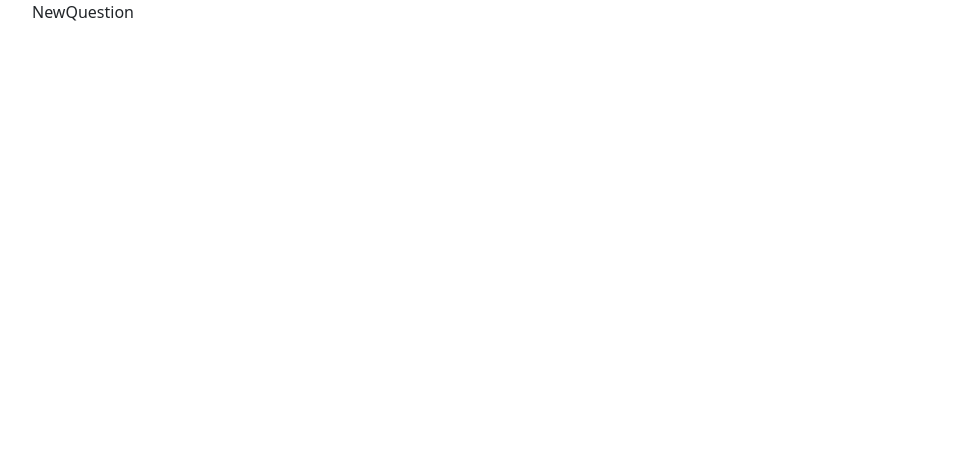
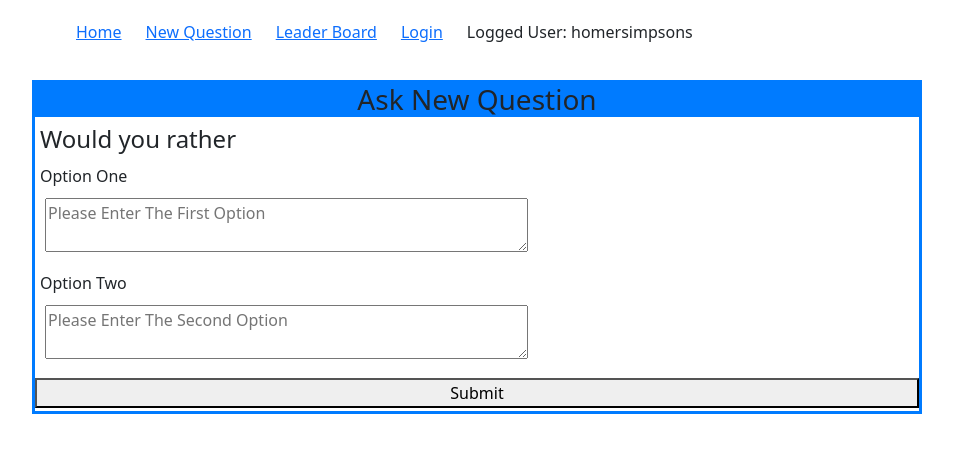
Before and after one commit to Mostafa-AbdelRaheem/Would-You-Rather-App-, a React (Create React App) app: page /newquestion in a window 1280 px wide. Shown: the top 452 px of the page, without its empty margins (163-1116 px from the left). Built offline with nearby package versions, Linux system fonts and the light colour scheme.

Commit message:
add question without votes

```diff
--- a/src/actions/questions.js
+++ b/src/actions/questions.js
@@ -1,5 +1,35 @@
+import { saveQuestion } from "../utils/api"
+import authedUser from './../reducers/authedUser';
+
+
 export const RECEIVED_QUESTIONS = "RECEIVED_QUESTIONS"
 export const ANSWERED_QUESTIONS = "ANSWERED_QUESTIONS"
+export const ADD_QUESTION ="ADD_QUESTION"
+
+
+function addQuestion(question){
+    return{
+        type:ADD_QUESTION,
+        question
+    }
+}
+
+
+export function handleAddQuestion(question){
+    return (dispatch,getstate)=>{
+        // const {authedUser} = getstate()
+
+        // const {optionOneText, optionTwoText} =questionLocalState
+        // const question = {optionOneText, optionTwoText,auther:authedUser}
+        console.log("handleQuestion",question)
+
+        return saveQuestion(
+            question
+        )
+        .then((question)=>dispatch(addQuestion(question)))
+
+    }
+}
 
 export function receivedQuestions(questions){
     return{
--- a/src/components/newQuestion.js
+++ b/src/components/newQuestion.js
@@ -1,10 +1,108 @@
 import React, { Component } from 'react';
+import NavBar from './navBar';
+import { connect } from 'react-redux';
+import { handleAddQuestion } from '../actions/questions';
+import authedUser from './../reducers/authedUser';
 
 
 class NewQuestion extends React.Component {
+
+    state={
+        optionOneText:'',
+        optionTwoText:'',
+        author:''
+
+    }
+
+    handleOptionOne = (e) =>{
+        const optionOneText = e.target.value
+
+        this.setState(()=>({
+            optionOneText
+        }))
+    }
+
+
+    handleOptionTwo= (e) =>{
+        const optionTwoText = e.target.value
+
+        this.setState(()=>({
+            optionTwoText,
+            author:this.props.authedUser
+        }))
+    }
+
+    handleSubmit = (e)=>{
+        e.preventDefault()
+
+        const{optionOneText,optionTwoText} =this.state
+        const {dispatch} = this.props
+
+        dispatch(handleAddQuestion(this.state))
+
+        this.setState(()=>({
+            optionOneText:'',
+            optionTwoText:'',
+        }))
+
+        // console.log("this.props.authedUser",this.props.authedUser)
+        // authedUser
+
+
+        console.log("optionOneText",optionOneText)
+        console.log("optionTwoText",optionTwoText)
+        // console.log("this.props",this.props)
+
+        // todo:add to store
+
+    }
+
+
     render() {
-        return <div>NewQuestion</div>;
+
+        return (
+        <div >
+            <NavBar/>
+            <div className="newQuestionContainer">
+                <h3 className="center">Ask New Question</h3>
+                <h4 className="center">Would you rather</h4>
+                <form className="newQesution" onSubmit={this.handleSubmit}>
+                    <div className="optionOne">
+                    <p>Option One</p>
+                    <textarea
+                    className="textArea"
+                    cols="50"
+                    placeholder="Please Enter The First Option"
+                    value={this.state.optionOneText}
+                    onChange={this.handleOptionOne}
+                    />
+                    </div>
+                    <div className="optionTwo">
+                    <p>Option Two</p>
+                    <textarea
+                    className="textArea"
+                    cols="50"
+                    placeholder="Please Enter The Second Option"
+                    value={this.state.optionTwoText}
+                    onChange={this.handleOptionTwo}
+                    />
+                    </div>
+                <button className="newQuestionBtn" type="submit">Submit</button>
+                </form>
+
+            </div>
+        </div>);
     }
 }
 
-export default NewQuestion;
+function mapStateToProps({authedUser,users,questions}){
+
+    return{
+        authedUser,
+        users,
+        questions,
+    }
+    }
+
+
+export default connect(mapStateToProps)(NewQuestion);
--- a/src/components/questionContainer.js
+++ b/src/components/questionContainer.js
@@ -22,8 +22,8 @@ class QuestionContainer extends React.Component {
 
         return (
             <div className='question'>
+                <button type="button" className="btn btn-primary" onClick={this.handleUnanswered}>UnAnswered Questions</button>
                 <button type="button" className="btn btn-primary m-1" onClick = {this.handleAnswered} >Answered Questions</button>
-                <button type="button" className="btn btn-primary" onClick={this.handleUnanswered}>UnAnswered Questions</button>
                 {this.state.displayedAnswers.length ===0 && <ul>{this.props.unansweredQuestions.map((question)=>(<li key={question.id}><Question question={question}/></li>))}</ul>}
                 <ul>{this.state.displayedAnswers.map((question)=>(<li key={question.id}><Question question={question}/></li>))}</ul>
             </div>
--- a/src/index.css
+++ b/src/index.css
@@ -261,3 +261,38 @@ code {
 }
 
 /* LeaderBoard End */
+/* Start newQuestionContainer */
+.newQuestionContainer {
+  display: flex;
+  flex-direction: column;
+  border-style: solid;
+  border-color: var(--main-color);
+}
+
+.newQuestionContainer h3 {
+  background-color: var(--main-color);
+  width: 100%;
+  text-align: center;
+}
+
+.newQuestionContainer h4 {
+  padding-left: 5px;
+}
+
+.newQuestionContainer .newQesution {
+  display: flex;
+  flex-direction: column;
+  justify-content: space-evenly;
+  height: 250px;
+}
+
+.newQuestionContainer p {
+  padding-left: 5px;
+  margin: 0;
+}
+
+.newQuestionContainer .textArea {
+  margin: 10px;
+}
+
+/* End newQuestionContainer */
--- a/src/reducers/questions.js
+++ b/src/reducers/questions.js
@@ -1,4 +1,5 @@
-import { RECEIVED_QUESTIONS } from './../actions/questions';
+import { act } from 'react-dom/test-utils';
+import { RECEIVED_QUESTIONS,ADD_QUESTION } from './../actions/questions';
 
 export default function questions (state = {}, action) {
   switch(action.type) {
@@ -7,6 +8,13 @@ export default function questions (state = {}, action) {
         ...state,
         ...action.questions
       }
+    case ADD_QUESTION:
+        const {question} = action
+
+        return{
+          ...state,
+          [action.question.id]:action.question,
+        }
     default :
       return state
   }
--- a/src/utils/api.js
+++ b/src/utils/api.js
@@ -15,8 +15,8 @@ import {
     }))
   }
 
-  export function saveQuestion (info) {
-    return _saveQuestion(info)
+  export function saveQuestion (question) {
+    return _saveQuestion(question)
   }
 
   export function saveQuestionAnswer (info) {
```
Also changed, not shown: src/utils/_DATA.js (+9 -0 lines).
